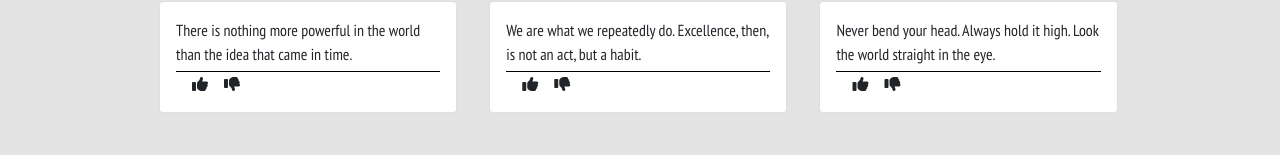
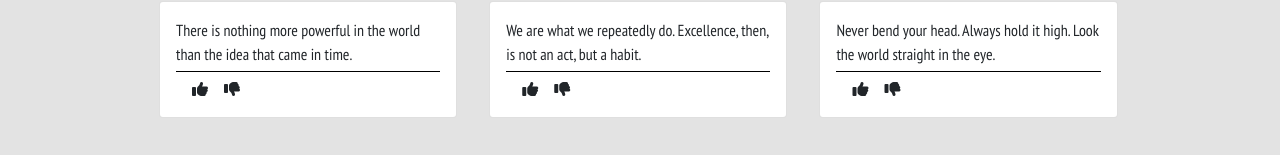
Before and after one commit to Mantongash/quotes, an Angular app: page / in a window 1280 px wide. Shown: the part 441-596 px from the top of the page. Built offline with nearby package versions, Linux system fonts and the light colour scheme; a web font is replaced by a local one.

Commit message:
Adds padding top to the icons

```diff
--- a/src/styles.css
+++ b/src/styles.css
@@ -28,4 +28,5 @@ li {
 .vote-icons {
   border-top: 1px solid #000;
   margin-top: 5px;
+  padding-top:5px;
 }
```
